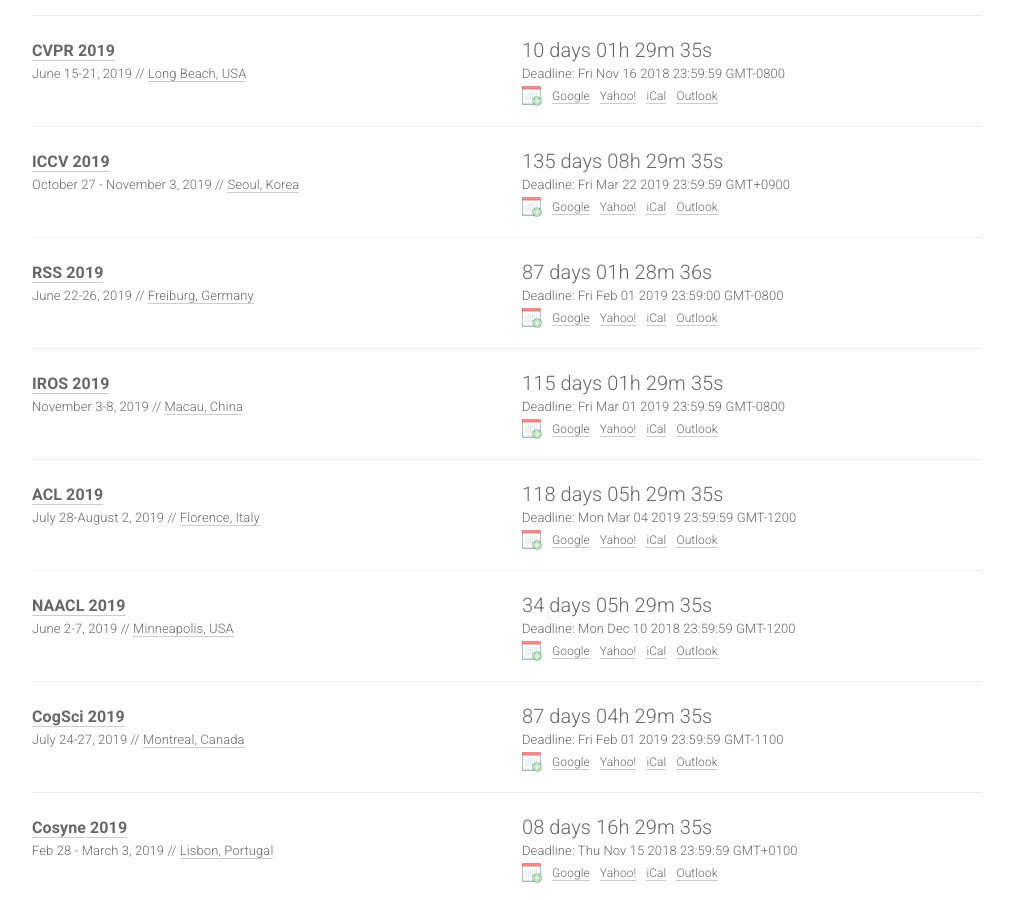
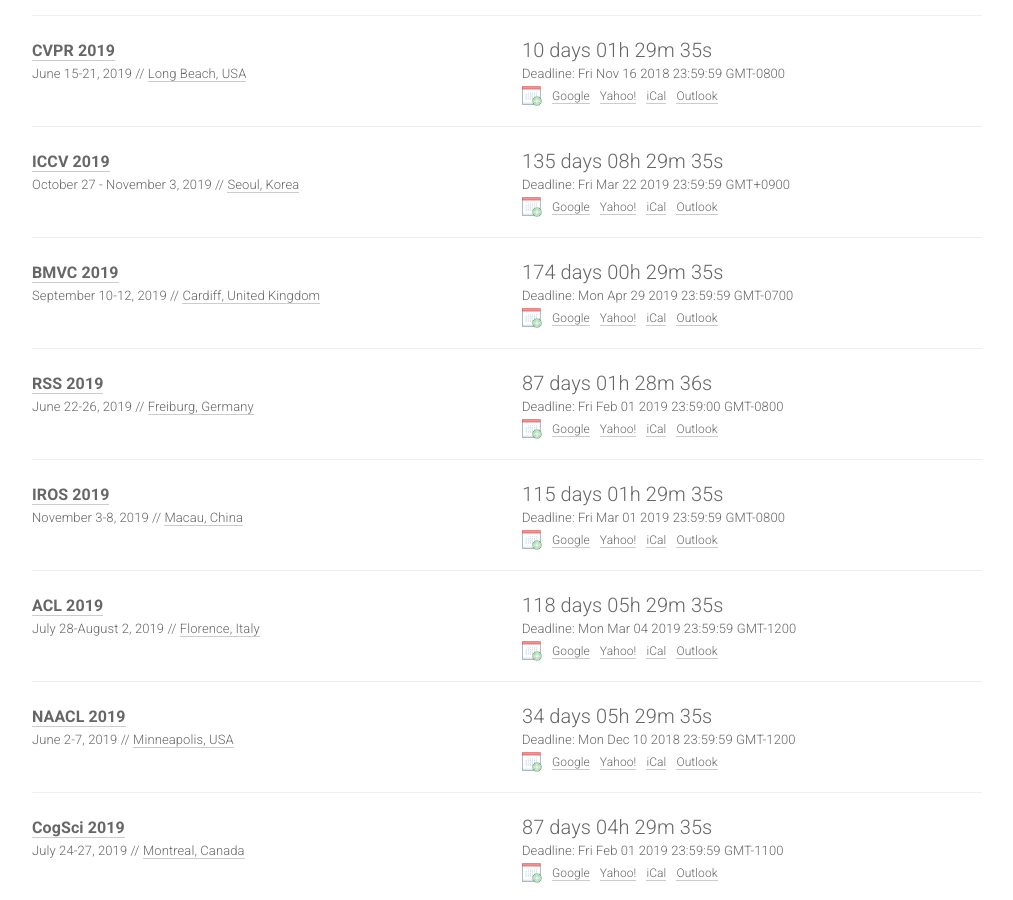
Before and after one commit to biconf/biconf.github.io, a Jekyll site: the page built from index.html, in a window 1280 px wide and 900 px high, scrolled down 638 px. Shown: the whole window, without its empty margins (133-1146 px from the left). Built offline with Jekyll 4.4.1, drawn with Linux system fonts in a browser that asks for light colours; nearby versions of some CDN libraries.

Commit message:
Update conferences.yml

```diff
--- a/_data/conferences.yml
+++ b/_data/conferences.yml
@@ -99,6 +99,16 @@
   timezone: Etc/GMT-9
   date: October 27 - November 3, 2019
   place: Seoul, Korea
+  sub: CV
+
+- name: BMVC
+  year: 2019
+  id: bmvc19
+  link: https://bmvc2019.org/
+  deadline: "2019-04-29 23:59:59"
+  timezone: America/Los_Angeles
+  date: September 10-12, 2019
+  place: Cardiff, United Kingdom
   sub: CV
 
 - name: RSS
```
